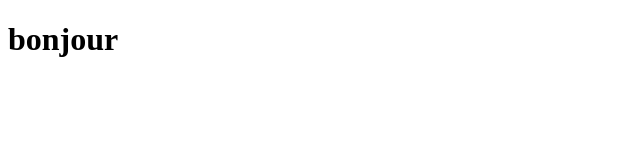
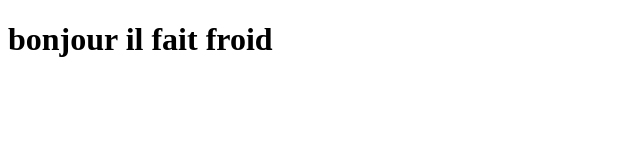
Before and after one commit to Moussa406/baza-html-css, a plain HTML site: page index.html in a window 1280 px wide. Shown: the whole page, without its empty margins (0-640 px from the left). Drawn offline with Linux system fonts and the light colour scheme.

Commit message:
H1 modifié

```diff
--- a/index.html
+++ b/index.html
@@ -7,6 +7,6 @@
     <title>Document</title>
 </head>
 <body>
-    <h1>bonjour</h1>
+    <h1>bonjour il fait froid</h1>
 </body>
 </html>
```
Also changed, not shown: 1 other file.
